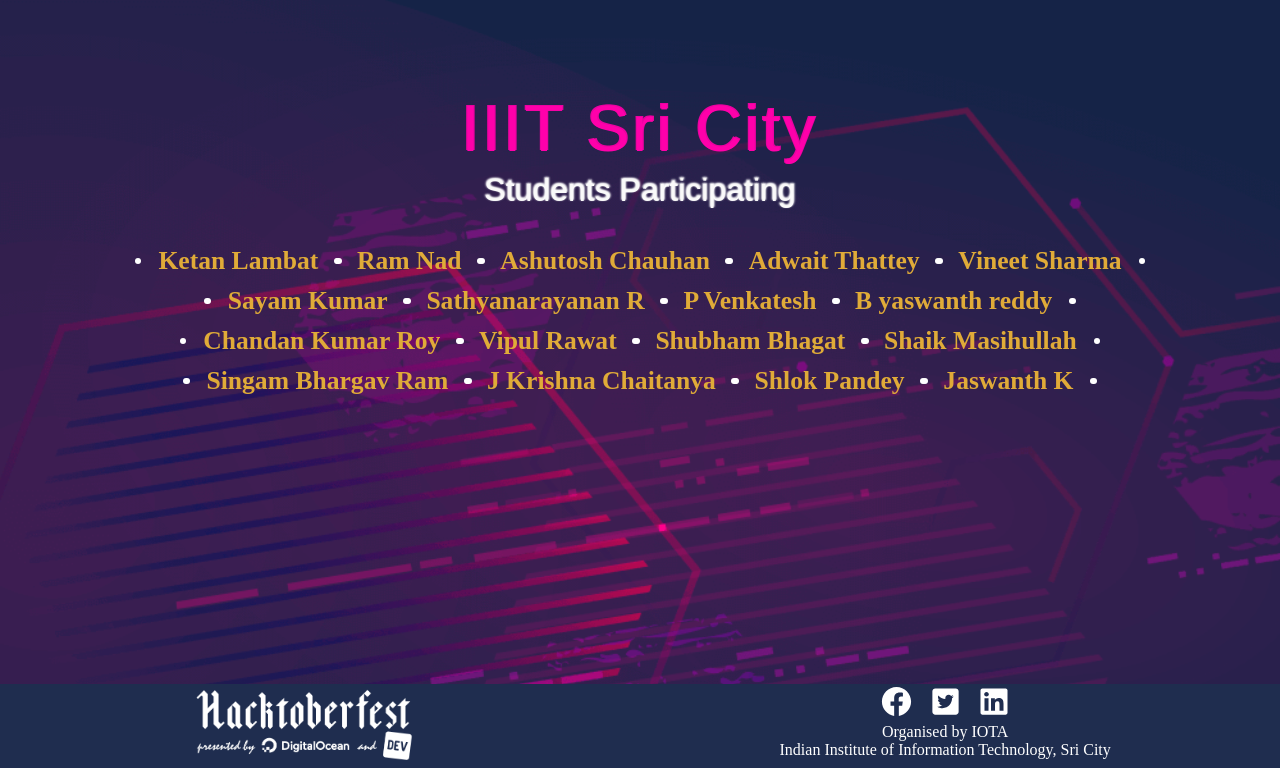
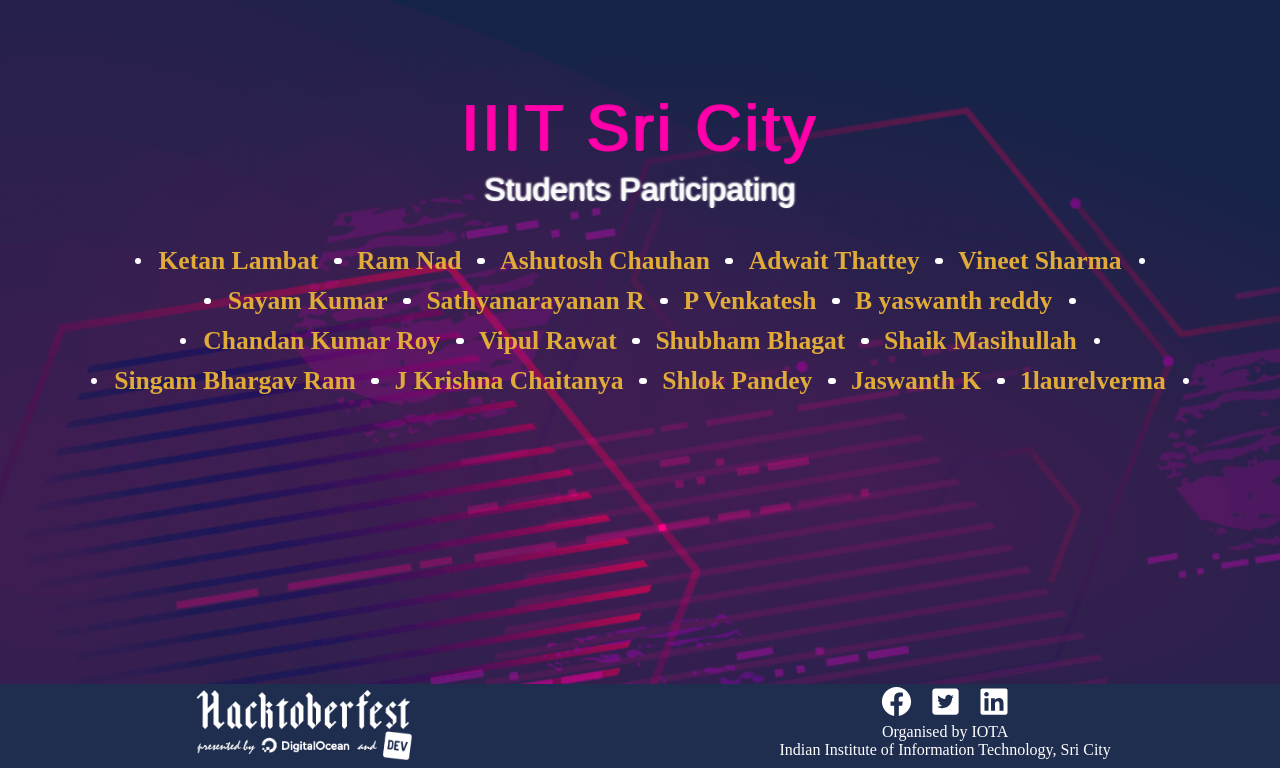
Before and after one commit to Project-Club-IIITS/hacktoberfest2019-participants, a Jekyll site: the page index.html, which Jekyll copies as it is, in a window 1280 px wide, cut to the strip 132-900 px from the top of the page. Built offline with Jekyll 4.4.1, drawn with Linux system fonts in a browser that asks for light colours; some web fonts are replaced.

Commit message:
added laurel verma

```diff
--- a/index.html
+++ b/index.html
@@ -63,6 +63,9 @@
                 <li><a href="https://github.com/chaitanya531">J Krishna Chaitanya</a></li>
                 <li><a href="https://github.com/b30wulffz">Shlok Pandey</a></li>
                 <li><a href="https://github.com/JazzKriss21">Jaswanth K</a></li>
+			<li><a href="https://github.com/1laurelverma">1laurelverma</a></li>
+
+
 
             </ul>
         </div>
```
